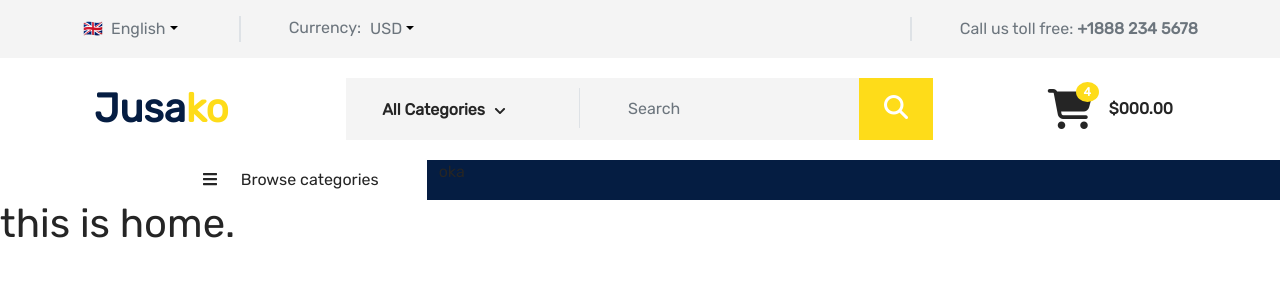
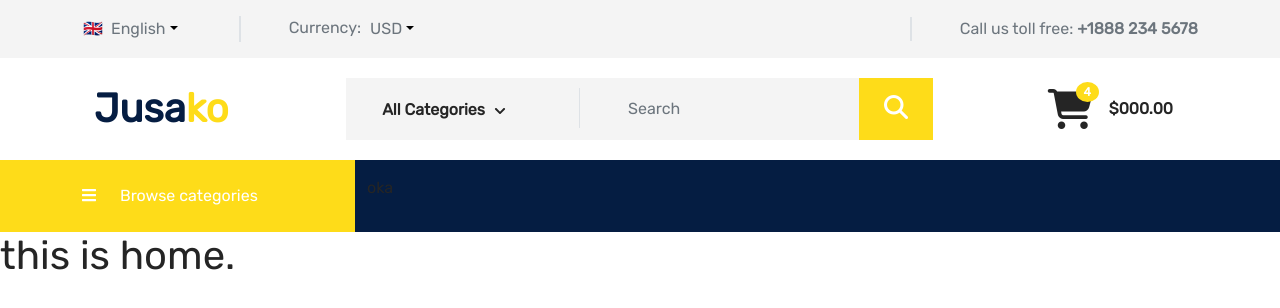
Before and after one commit to monzoor/walton, a React app: page / in a window 1280 px wide. Built offline with nearby package versions, Linux system fonts and the light colour scheme.

Commit message:
add sub menu bg

```diff
--- a/src/Components/Menu/index.js
+++ b/src/Components/Menu/index.js
@@ -1,31 +1,24 @@
-import { Link } from 'react-router-dom';
+// import { Link } from 'react-router-dom';
 
-import { PATHS } from '@constants';
+// import { PATHS } from '@constants';
 import { Icon } from '@components';
 
 const Menu = () => {
   return (
-    <div className="container-fluid ">
-      <div className="row">
-        <div className="col-4 bg-primar">
-          <div className="row justify-content-end">
-            <div className="col-auto py-2 pe-5">
-              <Icon className="me-4" icon={['fas', 'bars']} />
-              Browse categories
+    <div className="container-fluid bg-primary-dark">
+      <div className="container">
+        <div className="row">
+          <div className="col-3 bg-primary text-white py-3">
+            <div className="row">
+              <div className="col-auto py-2 pe-5">
+                <Icon className="me-4" icon={['fas', 'bars']} />
+                Browse categories
+              </div>
             </div>
           </div>
+          <div className="col bg-dark py-3">oka</div>
         </div>
-        <div className="col-8 bg-dark">oka</div>
       </div>
-      {/* <Icon icon={faCoffee} />
-      <ul>
-        <li>
-          <Link to={PATHS.HOME}>Home</Link>
-        </li>
-        <li>
-          <Link to={PATHS.PAGE1}>Page 1</Link>
-        </li>
-      </ul> */}
     </div>
   );
 };
--- a/src/styles/main.scss
+++ b/src/styles/main.scss
@@ -3,6 +3,7 @@
 
 // utils
 @import './utils/misc';
+@import './utils/bg';
 
 // component
 @import './components/dropdownCategories';
--- /dev/null
+++ b/src/styles/utils/_bg.scss
@@ -0,0 +1,6 @@
+.bg {
+	&-primary-dark {
+		background: $primary;
+		background: linear-gradient(90deg, $primary 50%, $dark 50%);
+	}
+}
```
